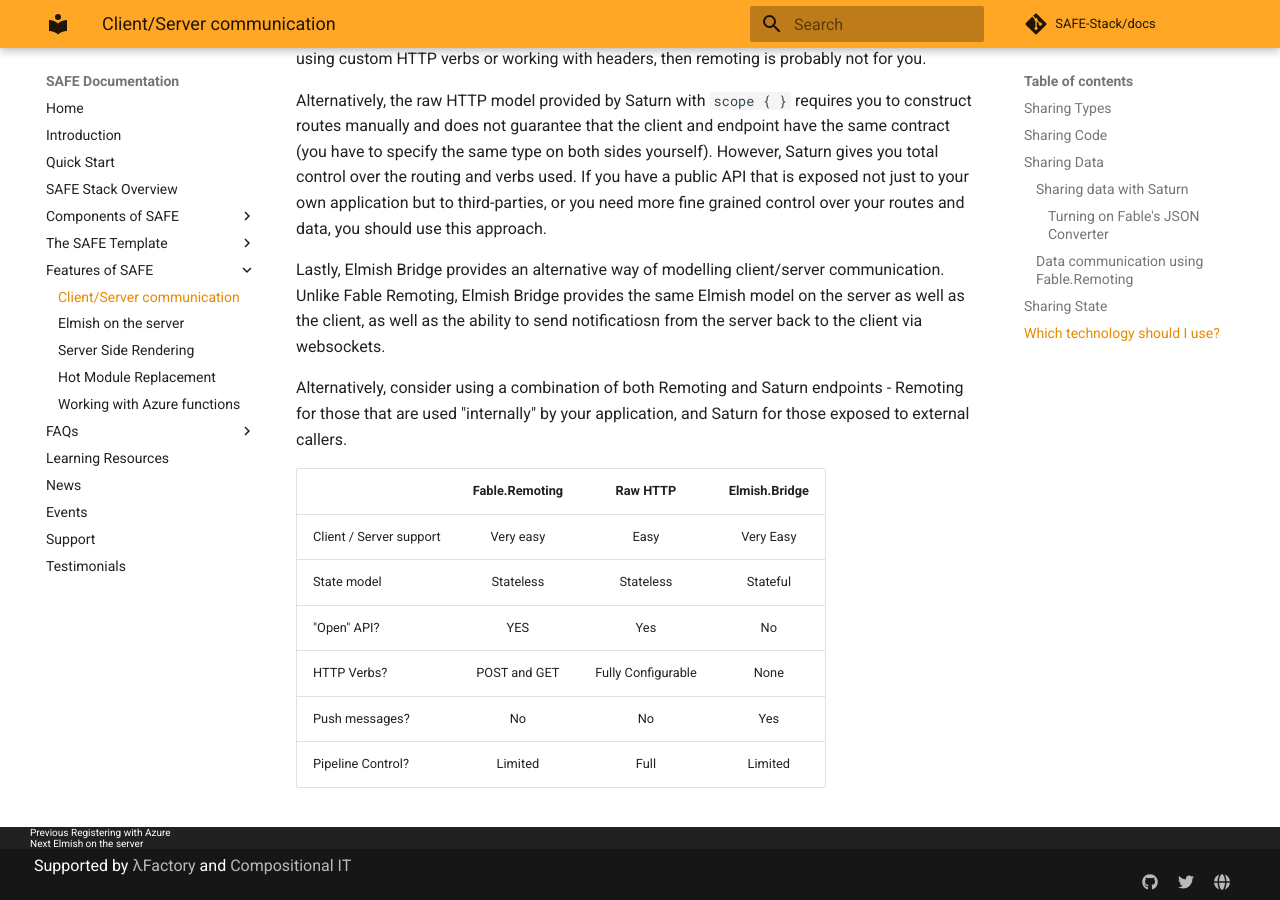
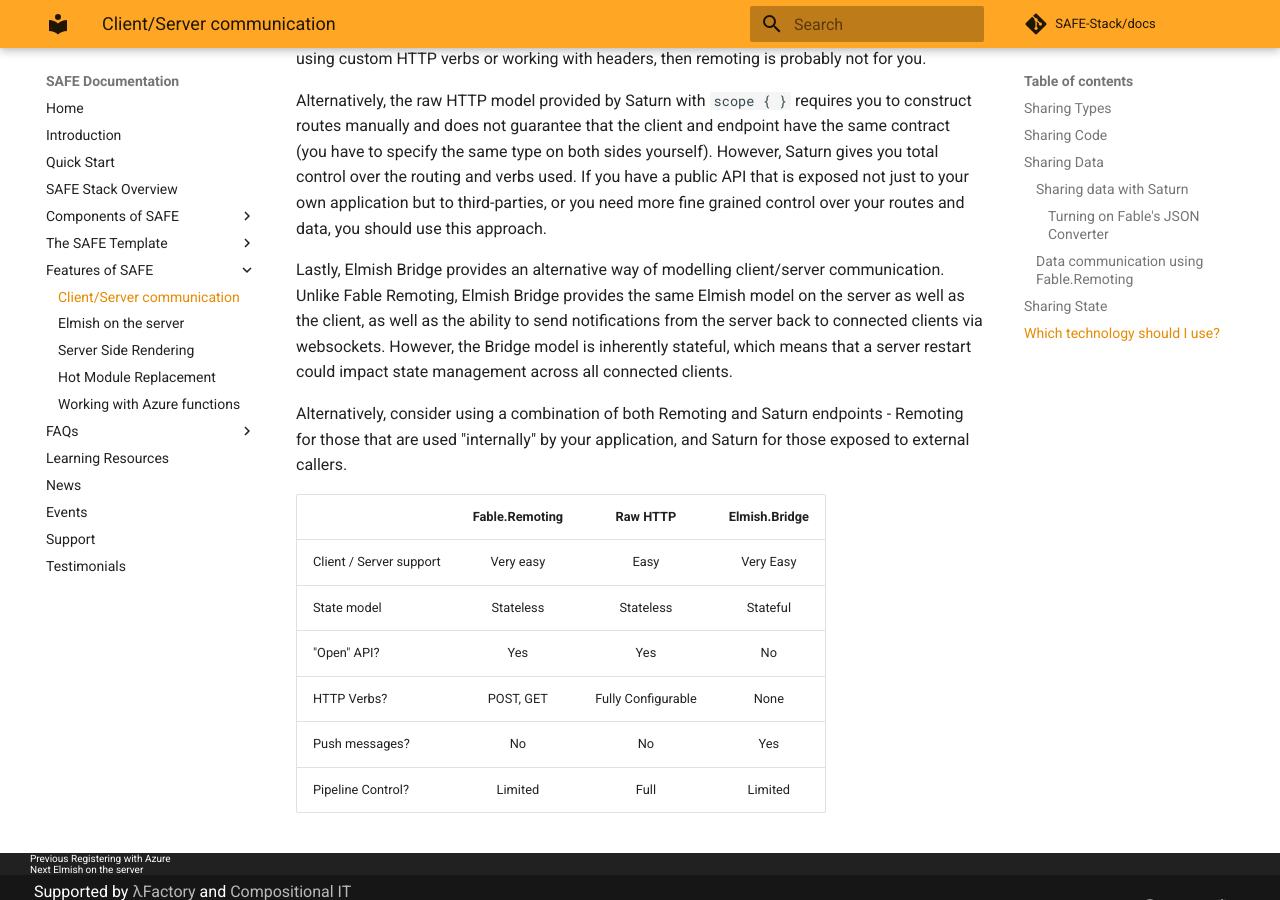
Before and after one commit to SAFE-Stack/docs, an MkDocs documentation site: the page built from docs/feature-clientserver.md, in a window 1280 px wide and 900 px high, scrolled down 4444 px. Built offline with MkDocs 1.6.1 and Material for MkDocs 9.7.7, drawn with Linux system fonts in a browser that asks for light colours; comment, search, counter and statistics services are not loaded.

Commit message:
Small change to client server.

```diff
--- a/docs/feature-clientserver.md
+++ b/docs/feature-clientserver.md
@@ -149,7 +149,7 @@
 
 Alternatively, the raw HTTP model provided by Saturn with `scope { }` requires you to construct routes manually and does not guarantee that the client and endpoint have the same contract (you have to specify the same type on both sides yourself). However, Saturn gives you total control over the routing and verbs used. If you have a public API that is exposed not just to your own application but to third-parties, or you need more fine grained control over your routes and data, you should use this approach.
 
-Lastly, Elmish Bridge provides an alternative way of modelling client/server communication. Unlike Fable Remoting, Elmish Bridge provides the same Elmish model on the server as well as the client, as well as the ability to send notificatiosn from the server back to the client via websockets.
+Lastly, Elmish Bridge provides an alternative way of modelling client/server communication. Unlike Fable Remoting, Elmish Bridge provides the same Elmish model on the server as well as the client, as well as the ability to send notifications from the server back to connected clients via websockets. However, the Bridge model is inherently stateful, which means that a server restart could impact state management across all connected clients.
 
 Alternatively, consider using a combination of both Remoting and Saturn endpoints - Remoting for those that are used "internally" by your application, and Saturn for those exposed to external callers.
 
@@ -157,7 +157,7 @@
 |-|:-:|:-:|:-:|
 | Client / Server support | Very easy | Easy | Very Easy |
 | State model | Stateless | Stateless | Stateful |
-| "Open" API? | YES | Yes | No |
-| HTTP Verbs? | POST and GET | Fully Configurable | None |
+| "Open" API? | Yes | Yes | No |
+| HTTP Verbs? | POST, GET | Fully Configurable | None |
 | Push messages? | No | No | Yes |
 | Pipeline Control? | Limited | Full | Limited |
```
